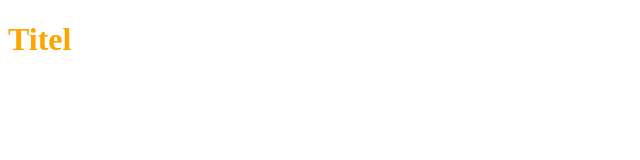
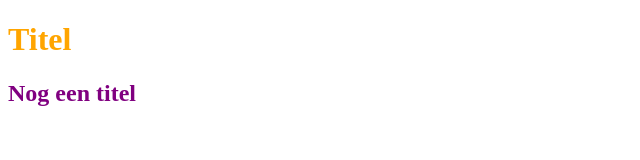
Before and after one commit to verhulstd/syntratest1, a plain HTML site: page index.html in a window 1280 px wide. Shown: the whole page, without its empty margins (0-640 px from the left). Drawn offline with Linux system fonts and the light colour scheme.

Commit message:
h2 toegevoegd en gestyled

```diff
--- a/index.html
+++ b/index.html
@@ -9,5 +9,6 @@
   </head>
   <body>
     <h1>Titel</h1>
+    <h2>Nog een titel</h2>
   </body>
 </html>
--- a/style.css
+++ b/style.css
@@ -1,3 +1,6 @@
 h1 {
   color: orange;
 }
+h2 {
+  color: purple;
+}
```
